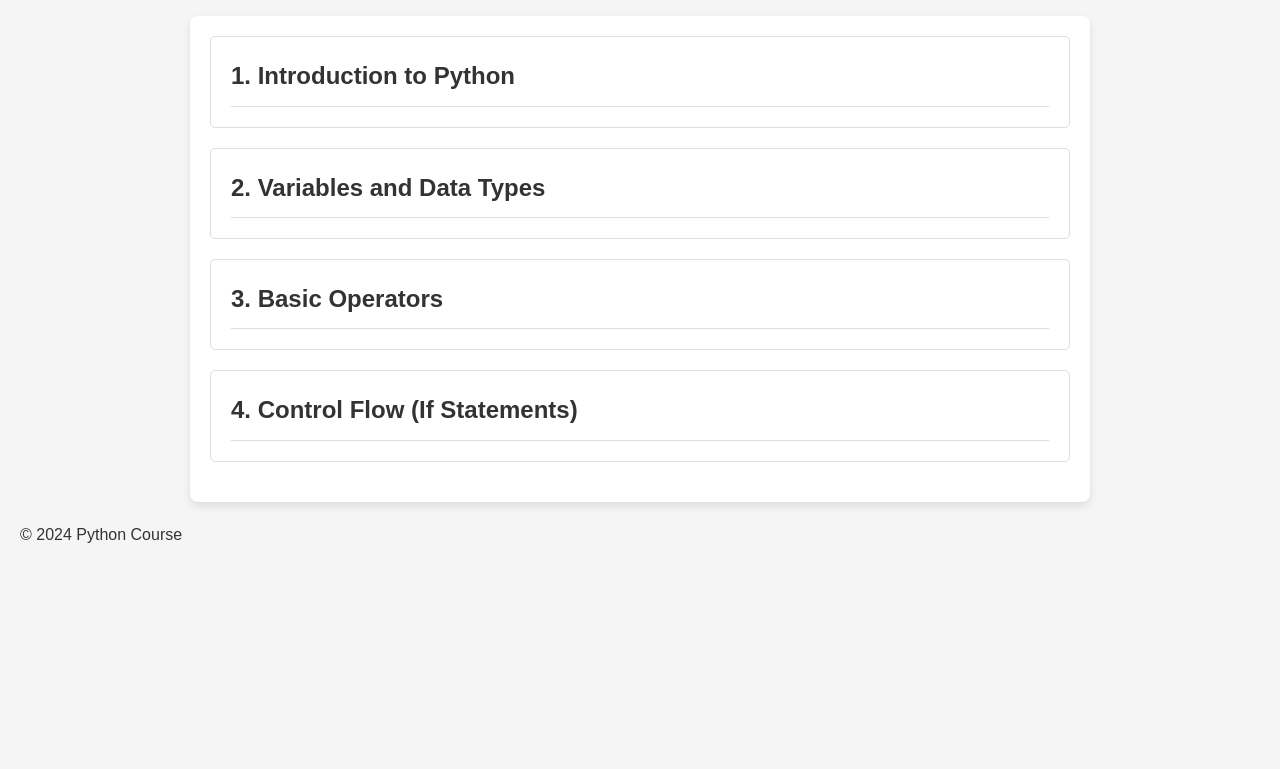
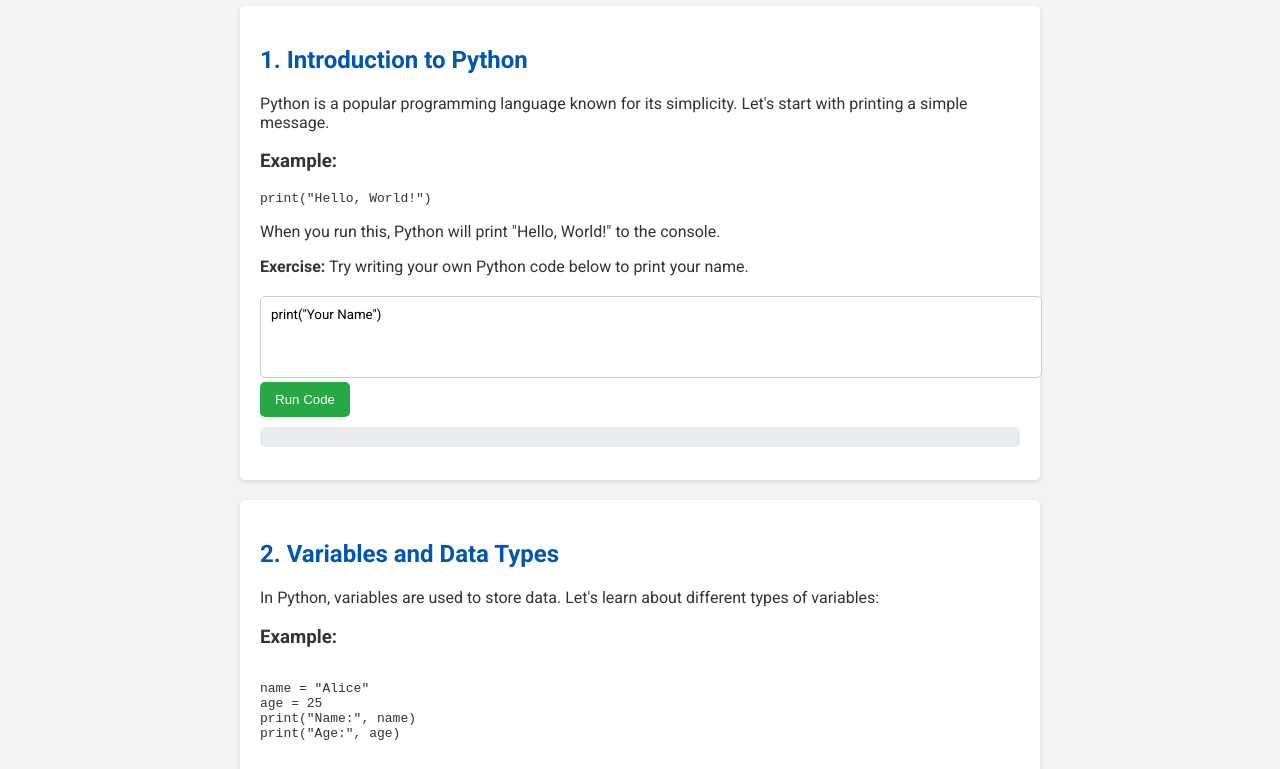
Before and after one commit to fsxstealth/learnPY, a plain HTML site: page index.html in a window 1280 px wide. Shown: the part 95-864 px from the top of the page. Before the commit the page ends 800 px from the top, so only its background shows below. Drawn offline with Linux system fonts and the light colour scheme.

Commit message:
Update styles.css

```diff
--- a/styles.css
+++ b/styles.css
@@ -1,96 +1,68 @@
-/* Basic styling for the website */
-* {
-    box-sizing: border-box;
+body {
+    font-family: 'Roboto', sans-serif; /* Updated font */
+    background-color: #f4f4f4;
     margin: 0;
-    padding: 0;
-}
-
-body {
-    font-family: 'Arial', sans-serif;
-    background-color: #f5f5f5;
+    padding: 20px;
     color: #333;
-    line-height: 1.6;
-    padding: 0 20px;
 }
 
 header {
     text-align: center;
-    padding: 20px 0;
-    background-color: #333;
-    color: #fff;
+    margin-bottom: 20px;
 }
 
 .course {
-    max-width: 900px;
-    margin: 20px auto;
-    background: #fff;
-    padding: 20px;
-    border-radius: 8px;
-    box-shadow: 0 4px 8px rgba(0,0,0,0.1);
+    max-width: 800px;
+    margin: auto;
 }
 
 .section {
+    background: white;
+    border-radius: 5px;
+    box-shadow: 0 2px 5px rgba(0, 0, 0, 0.1);
+    margin-bottom: 20px;
     padding: 20px;
-    margin-bottom: 20px;
-    border: 1px solid #ddd;
-    border-radius: 5px;
-    transition: background-color 0.3s, box-shadow 0.3s;
+    transition: all 0.3s ease;
+}
+
+.section:hover {
+    transform: scale(1.02);
 }
 
 .section-title {
-    font-size: 1.5em;
-    cursor: pointer;
-    padding-bottom: 10px;
-    border-bottom: 1px solid #ddd;
-}
-
-.section-title:hover {
-    color: #007BFF;
-}
-
-.section-content {
-    display: none;
-    margin-top: 10px;
-    transition: all 0.5s ease;
-}
-
-.section.expanded .section-content {
-    display: block;
+    color: #0056b3;
 }
 
 .editor {
-    margin-top: 10px;
+    margin-top: 20px;
 }
 
 textarea {
     width: 100%;
     padding: 10px;
     border: 1px solid #ccc;
-    border-radius: 4px;
-    font-family: 'Courier New', Courier, monospace;
+    border-radius: 5px;
+    resize: none;
+    font-family: 'Roboto', monospace; /* Use a monospace font for code */
 }
 
 button {
     padding: 10px 15px;
-    background-color: #007BFF;
+    border: none;
+    background: #28a745;
     color: white;
-    border: none;
     border-radius: 5px;
     cursor: pointer;
-    margin-top: 10px;
+    transition: background 0.3s ease;
 }
 
 button:hover {
-    background-color: #0056b3;
+    background: #218838;
 }
 
 .output {
+    background: #e9ecef;
+    padding: 10px;
+    border-radius: 5px;
     margin-top: 10px;
-    padding: 10px;
-    background-color: #f1f1f1;
-    border: 1px solid #ccc;
-    border-radius: 4px;
-    font-family: 'Courier New', Courier, monospace;
-    color: green;
-    white-space: pre-wrap;
 }
```
